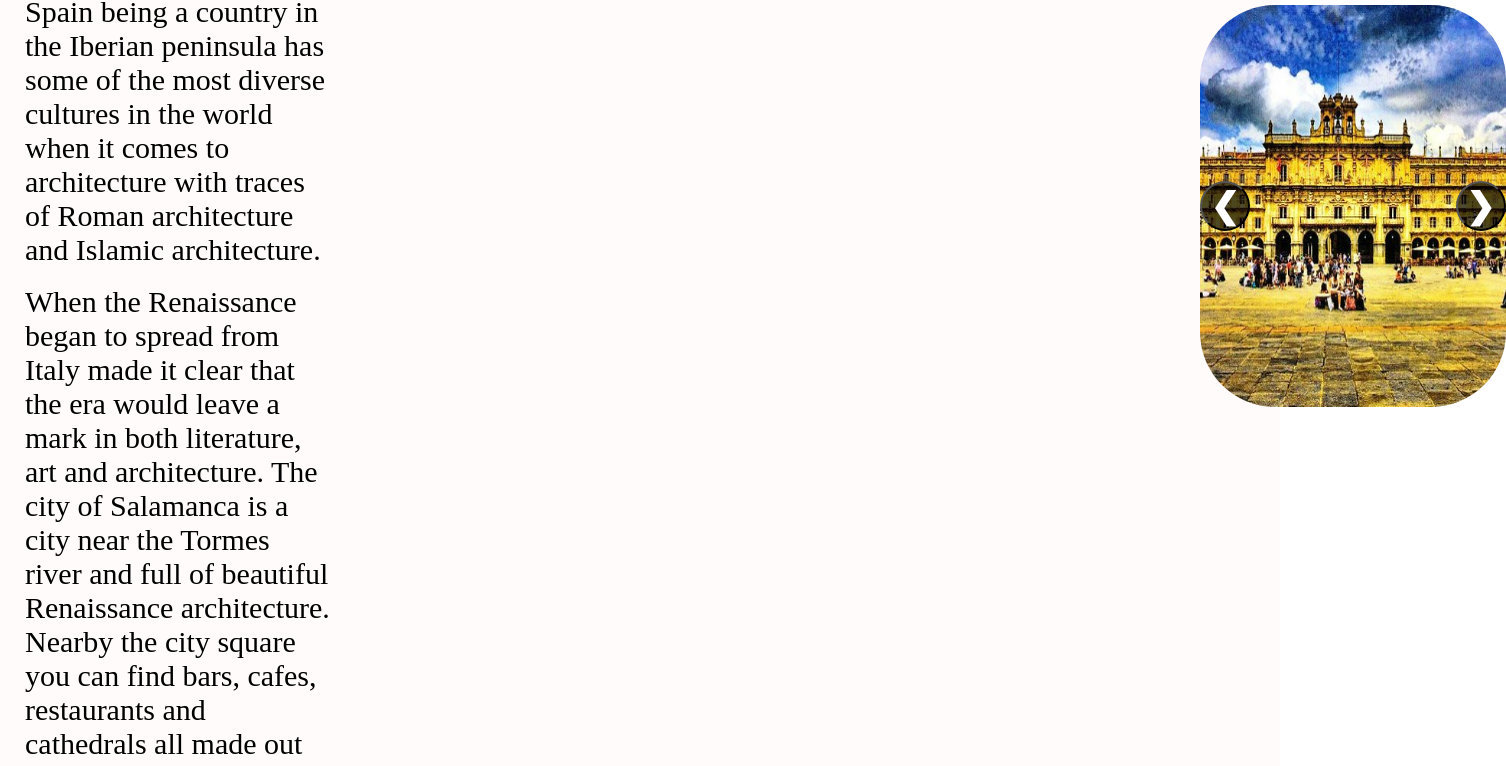
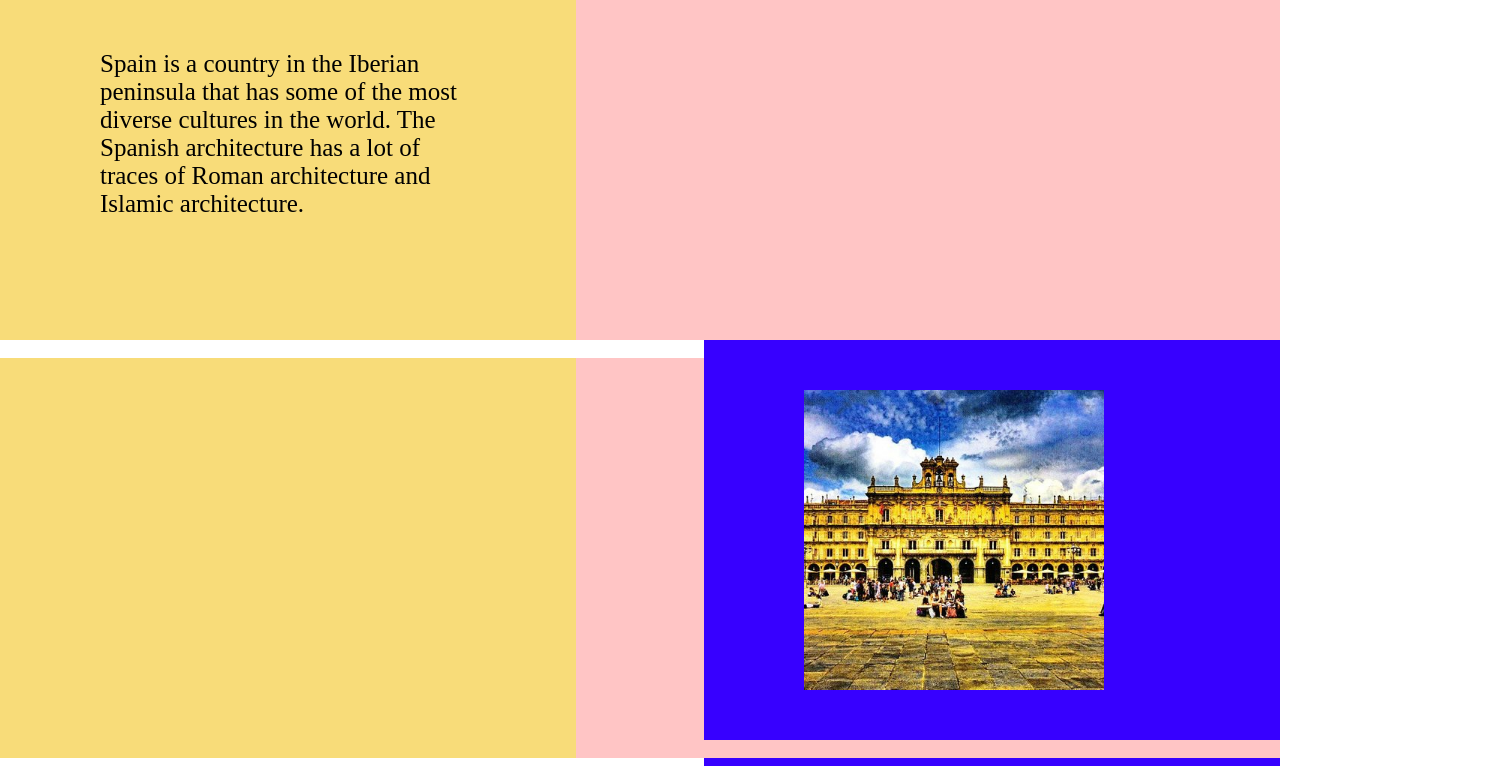
Before and after one commit to MehmetD14/ENG-WEB-Spanien, a plain HTML site: page Sights.html in a window 1280 px wide. Shown: the part 235-1001 px from the top of the page, 1506 px wide, since content can reach past the window. Drawn offline with Linux system fonts and the light colour scheme.

Commit message:
Ändringar i sights

```diff
--- a/Sights.html
+++ b/Sights.html
@@ -14,26 +14,42 @@
         <div id="right">
         <a id="home" href="index.html">Home</a>
         <a id="about">About Us</a>
+        </div>
+    </div>
+        <div class="textpic">
+        <div class="textbox1">
+            <pre class="fontsize">
+                Spain is a country in the Iberian
+                peninsula that has some of the most
+                diverse cultures in the world. The
+                Spanish architecture has a lot of
+                traces of Roman architecture and
+                Islamic architecture.</pre>
+        </div>
+        <div class="picbox">
+            <img src="Sights-Pics/slide1.jpg" alt="An error has occured when trying to load the picture!">
+        </div>
+        </div>
+            <br>
+        <div class="textpic">
+            <div class="textbox1">
 
-       </div>
-       <h1>Sights</h1>
-       <p id="little">
-        Spain being a country in the Iberian peninsula has some of the most diverse cultures in the world when it comes to architecture with traces of Roman architecture and Islamic architecture.
-       </p>
-       <br>
-       <p id="more">
-        When the Renaissance began to spread from Italy made it clear that the era would leave a mark in both literature, art and architecture. The city of Salamanca is a city near the Tormes river and full of beautiful Renaissance architecture. Nearby the city square you can find bars, cafes, restaurants and cathedrals all made out of sandstone which gives the city its identity and name “La Dorada” or “Golden City” in Spanish.
-       </p>
-       <br>
-       <p id="more">
-        The City Of Three Cultures! In the city of Toledo you can find a lot of traces of Muslims, Jews and Christians. Casco Histórico de Toledo or The Old Town Of Toledo is a part of the city that has a scent of the past, the town is an important part of the world, making it one of the UNESCO world heritage centers. The town is so old that there is a 900 year old mosque called the Mezquita de las Tornerías, an ancient church called Iglesia de la Magdalena and a synagogue called Sinagoga de Santa María La Blanca.
-       </p>
-       <br>
-       <p id="little">
-        In conclusion, Spain is a county that is worth visiting for its historic cultural diversity and maybe even the modernity of some cities.
-       </p>
-    </div>
-    <div id="imagebox2">
+            </div>
+            <div class="picbox">
+            </div>
+            </div>
+                    <br>
+            <div class="textpic">
+                <div class="textbox1">
+                </div>
+                <div class="picbox">
+                </div>
+                </div>
+    </body>
+    </html>
+
+
+   <!-- <div id="imagebox2">->>
         <img class="slide" src="Sights-Pics/slide1.jpg">
         <img class="slide" src="Sights-Pics/Slide2.jpeg">
         <img class="slide" src="Sights-Pics/slide3.jpg">
@@ -43,6 +59,4 @@
         <button class="höger" onclick="plusDivs(-1)">&#10094;</button>
         <button class="vänster" onclick="plusDivs(1)">&#10095;</button>
         </div>
-        </div>
-    </body>
-    </html>
+    ->>
--- a/style.css
+++ b/style.css
@@ -199,3 +199,35 @@ h1{
   font-size: 30px;
   width: 25%;
 }
+.textpic{
+  width:100%;
+  height:400px;
+  background-color: #ff00003a;
+}
+.textbox1{
+  width:45%;
+  height:100%;
+  background-color:#eeff0063;
+  overflow:hidden;
+
+}
+.picbox{
+  width:45%;
+  height:100%;
+  background-color:rgb(55, 0, 255);
+  float:right;
+}
+.fontsize{
+  font-family: Sansita;
+  font-style: normal;
+  font-weight: normal;
+  font-size: 25px;
+  margin:auto;
+  margin-top: 110px;
+}
+img{
+  height:300px;
+  width:300px;
+  margin-left:100px;
+  margin-top: 50px;
+}
```
